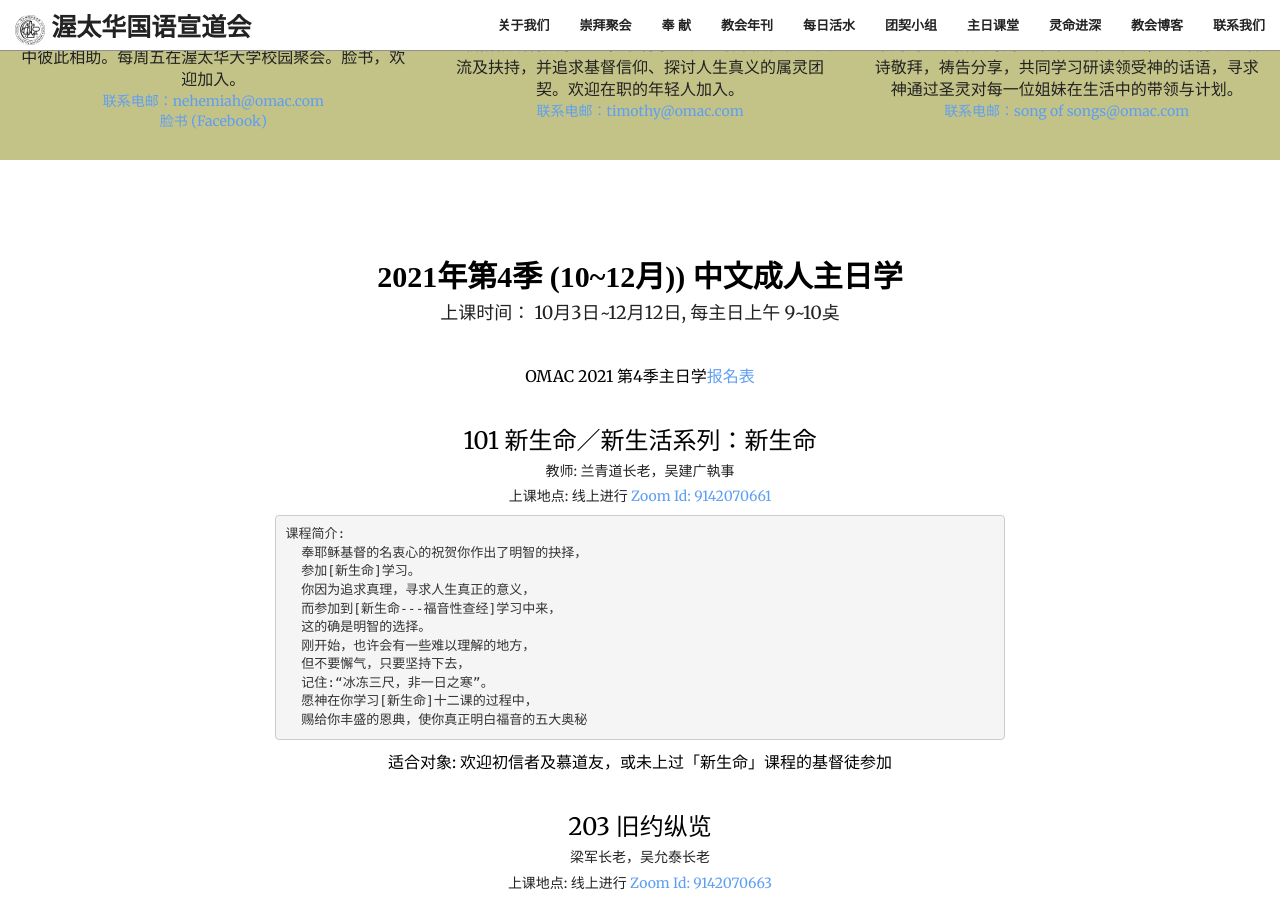
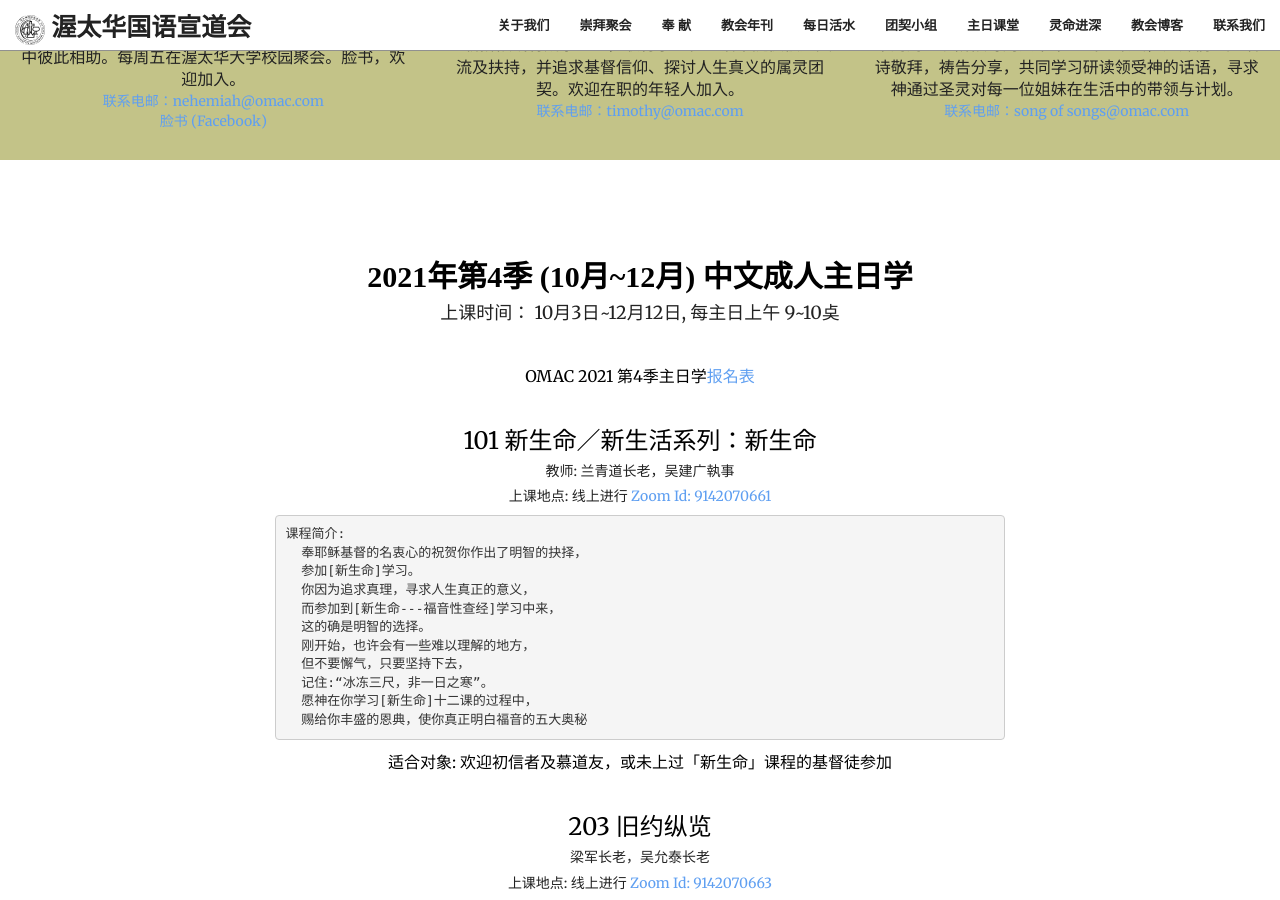
Before and after one commit to JonasYow/ottawaomac, a Jekyll site: the page built from index.html, in a window 1280 px wide and 900 px high, scrolled down 6518 px. Built offline with Jekyll 4.4.1, drawn with Linux system fonts in a browser that asks for light colours; some web fonts are replaced.

Commit message:
Minor change for punctuation

```diff
--- a/_includes/sundayschool.html
+++ b/_includes/sundayschool.html
@@ -2,7 +2,7 @@
     <div class="container">
         <div class="row">
             <div class="col-lg-12 text-center">
-                <h2 class="section-heading filtered"><strong>2021年第4季 (10~12月))  中文成人主日学</strong></h2>
+                <h2 class="section-heading filtered"><strong>2021年第4季 (10月~12月)  中文成人主日学</strong></h2>
                 <h4>上课时间： 10月3日~12月12日, 每主日上午 9~10奌</h4>
                 <hr class="primary">
                 <p>OMAC 2021 第4季主日学<a href="https://forms.gle/k3bvwziQidiE1zfy9">报名表</a></p>
```
